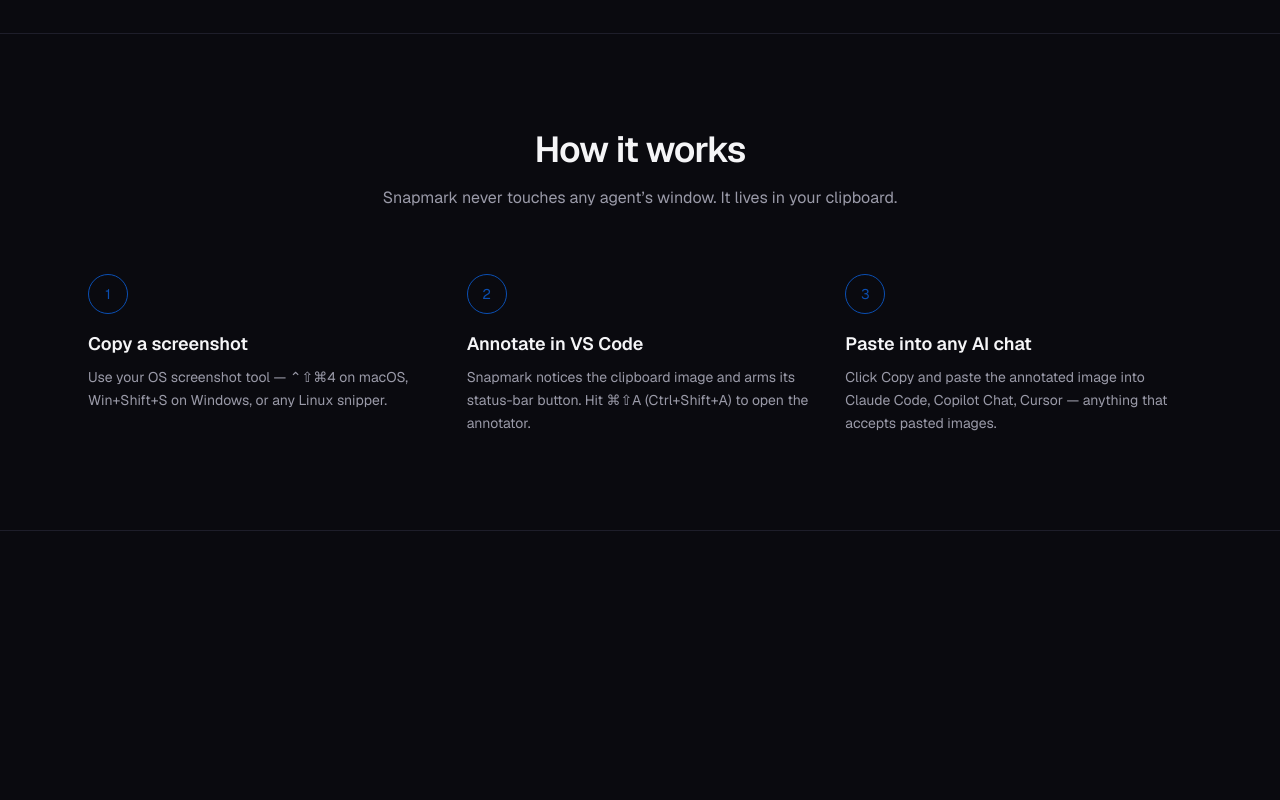
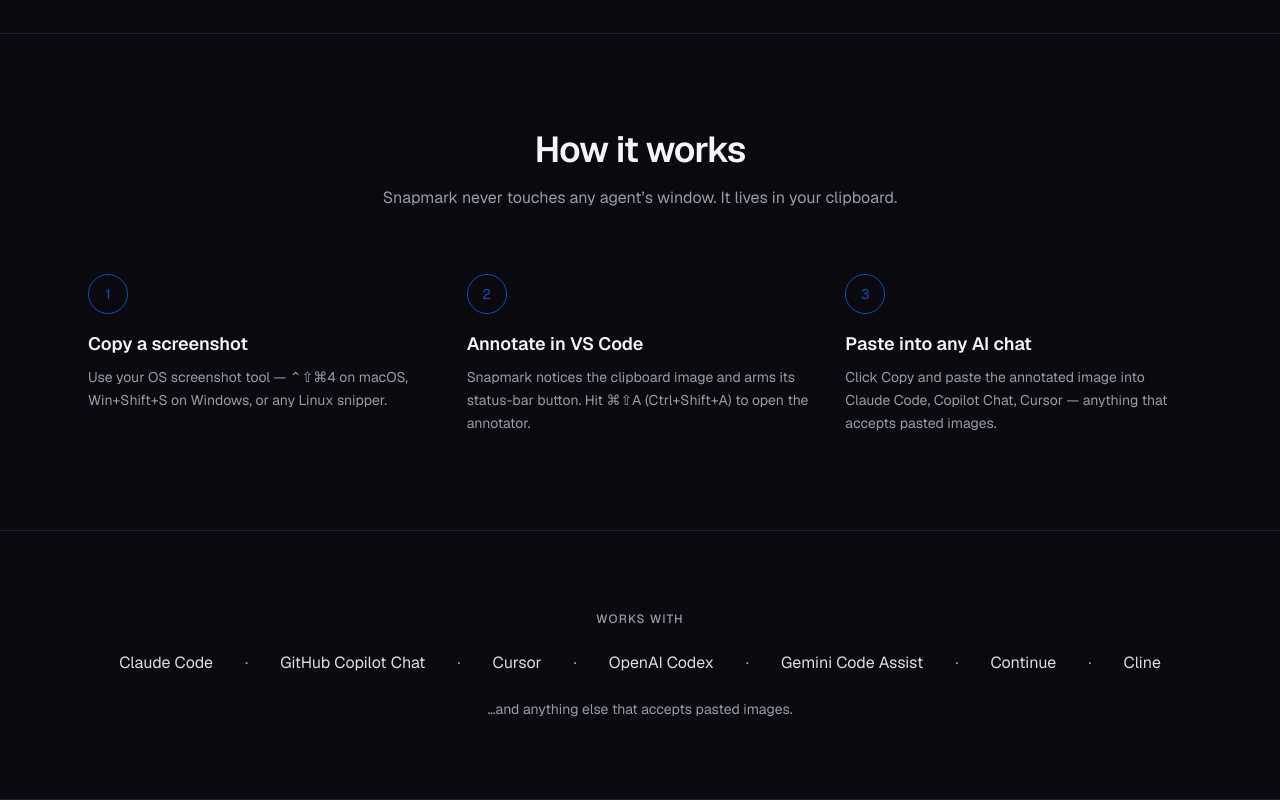
Before and after one commit to rajitha302/snapmark-website, a Next.js app: page / in a window 1280 px wide. Shown: the part 1801-2601 px from the top of the page. Before the commit the page ends 2332 px from the top, so only its background shows below. Built offline with nearby package versions, Linux system fonts and the light colour scheme.

Commit message:
feat: add works-with agent strip

```diff
--- a/app/page.tsx
+++ b/app/page.tsx
@@ -2,6 +2,7 @@
 import Hero from '@/components/Hero';
 import Features from '@/components/Features';
 import HowItWorks from '@/components/HowItWorks';
+import WorksWith from '@/components/WorksWith';
 
 export default function Home() {
   return (
@@ -11,6 +12,7 @@
         <Hero />
         <Features />
         <HowItWorks />
+        <WorksWith />
       </main>
     </>
   );
--- /dev/null
+++ b/components/WorksWith.tsx
@@ -0,0 +1,36 @@
+const agents = [
+  'Claude Code',
+  'GitHub Copilot Chat',
+  'Cursor',
+  'OpenAI Codex',
+  'Gemini Code Assist',
+  'Continue',
+  'Cline',
+];
+
+export default function WorksWith() {
+  return (
+    <section id="works-with" className="border-b border-[var(--color-border)]">
+      <div className="mx-auto max-w-6xl px-6 py-20 text-center">
+        <p className="text-xs font-medium uppercase tracking-widest text-[var(--color-fg-muted)]">
+          Works with
+        </p>
+        <div className="mt-6 flex flex-wrap items-center justify-center gap-x-8 gap-y-3 text-base text-[var(--color-fg)]/90">
+          {agents.map((a, i) => (
+            <span key={a} className="flex items-center gap-x-8">
+              {a}
+              {i < agents.length - 1 && (
+                <span aria-hidden className="text-[var(--color-fg-muted)]">
+                  ·
+                </span>
+              )}
+            </span>
+          ))}
+        </div>
+        <p className="mt-6 text-sm text-[var(--color-fg-muted)]">
+          …and anything else that accepts pasted images.
+        </p>
+      </div>
+    </section>
+  );
+}
```
